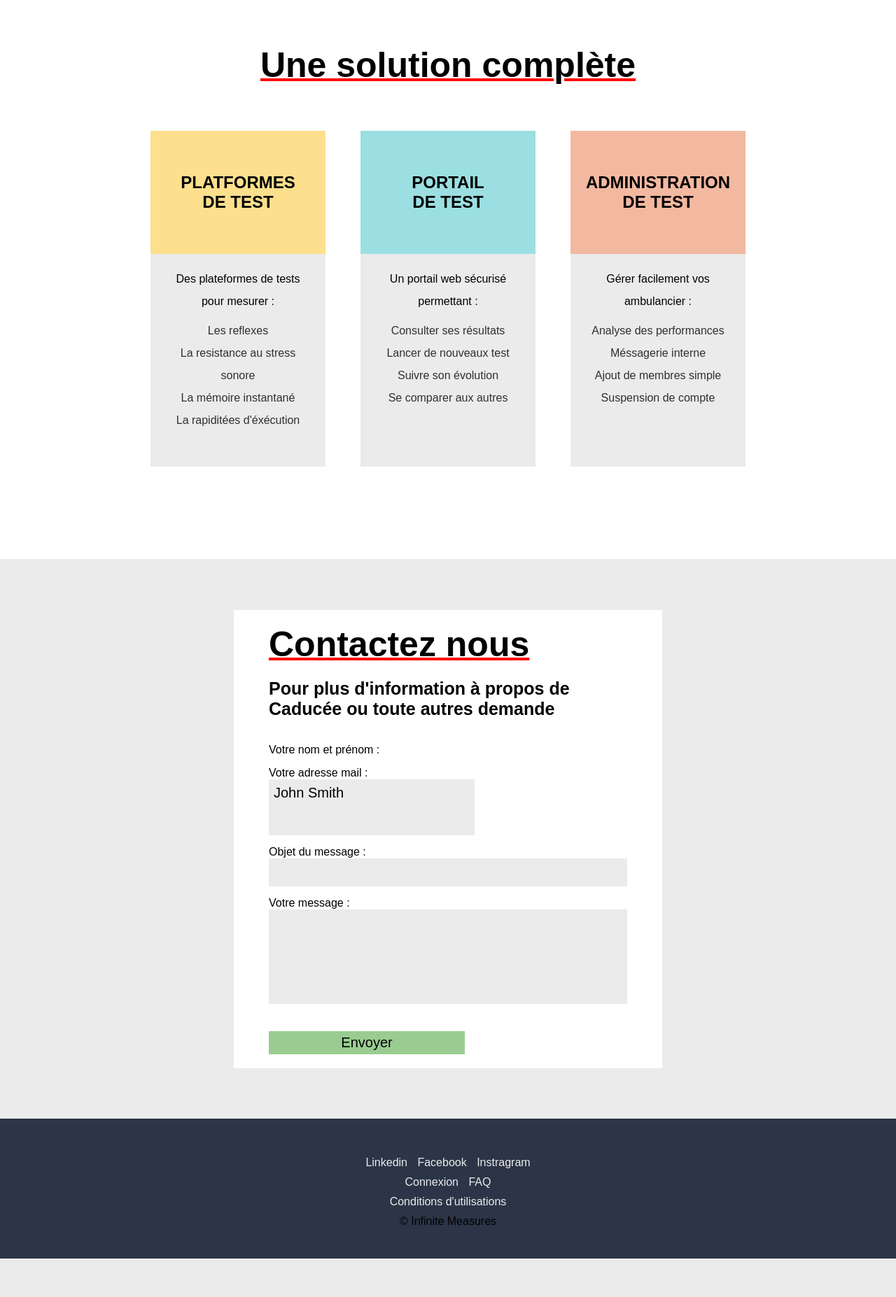
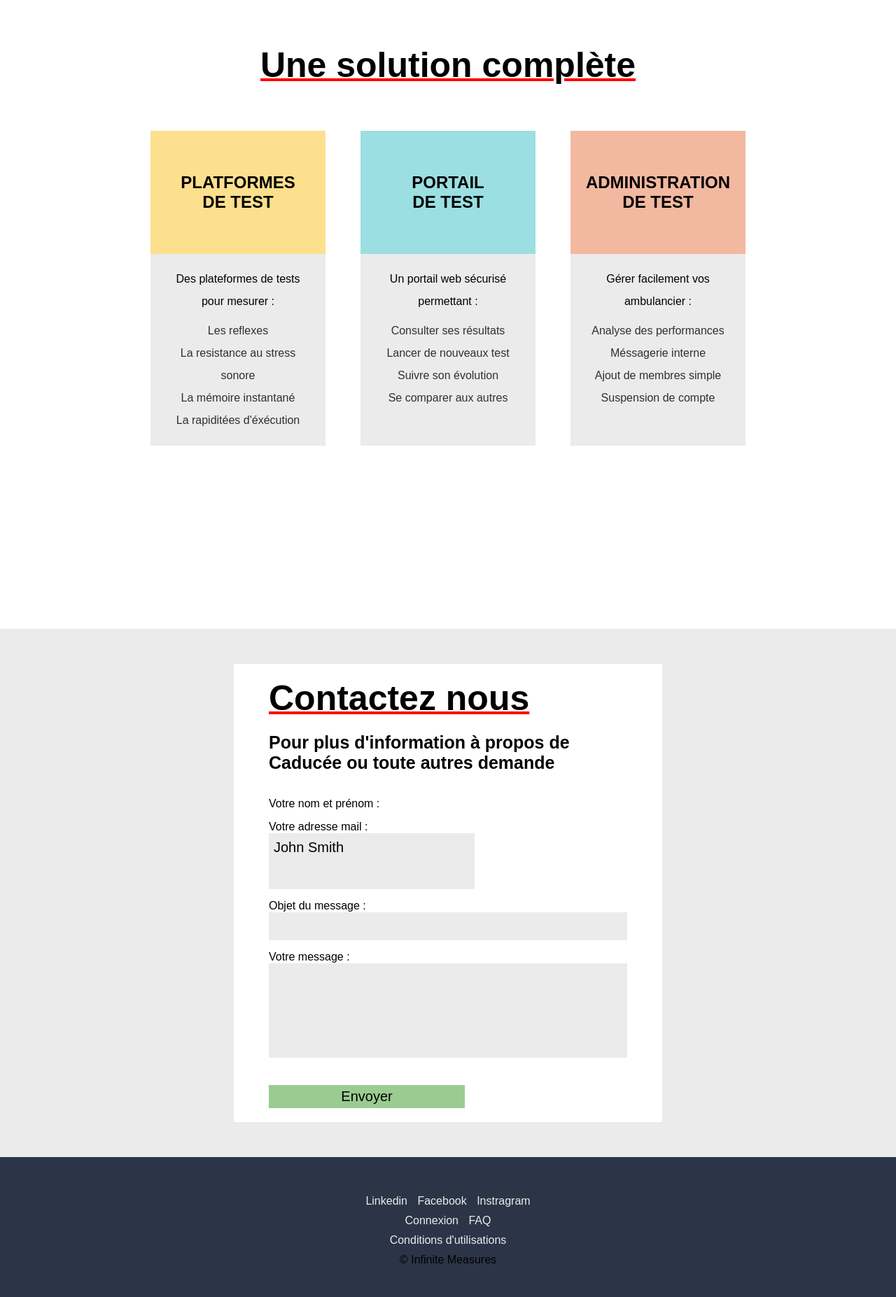
Before and after one commit to MrEthic/caduce, a PHP site: page /home in a window 1280 px wide. Shown: the part 801-2655 px from the top of the page at 70% size. Before the commit the page ends 2600 px from the top, so only its background shows below. Run offline with PHP 8.4, Linux system fonts and the light colour scheme; some libraries are stand-ins or nearby versions; some web fonts are replaced.

Commit message:
Vertical responsiv fix

```diff
--- a/config/config.php
+++ b/config/config.php
@@ -7,9 +7,9 @@ define('DB_NAME', getenv('DB_NAME') ? getenv('DB_NAME') : "caducee" );
  */
 
 define("DBHOST", "localhost");
-define("DBNAME", "caducee");
-define("DBUSER", "app");
-define("DBPSWD", "app");
+define("DBNAME", "caduce");
+define("DBUSER", "root");
+define("DBPSWD", "");
 
 
 
--- a/public/css/clean.css
+++ b/public/css/clean.css
@@ -330,7 +330,7 @@ a {
 
 #home-2 .ctn .features .feature {
     width: 250px;
-    height: 60vh;
+    height: auto;
     margin: 0 25px;
     background-color: var(--color-white);
     transition: transform 1s ease, box-shadow 1s ease;
@@ -382,12 +382,16 @@ a {
 }
 
 #home-3 {
-    display: flex;
+    display: block;
     align-content: center;
+    margin-top: 100px;
+    padding:50px 0;
+    height: auto;
 }
 
 #home-3 form {
     width: 40%;
+    height: auto;
     margin: auto;
     background-color: white;
     padding: 20px 50px;
```
Also changed, not shown: 1 other file.
